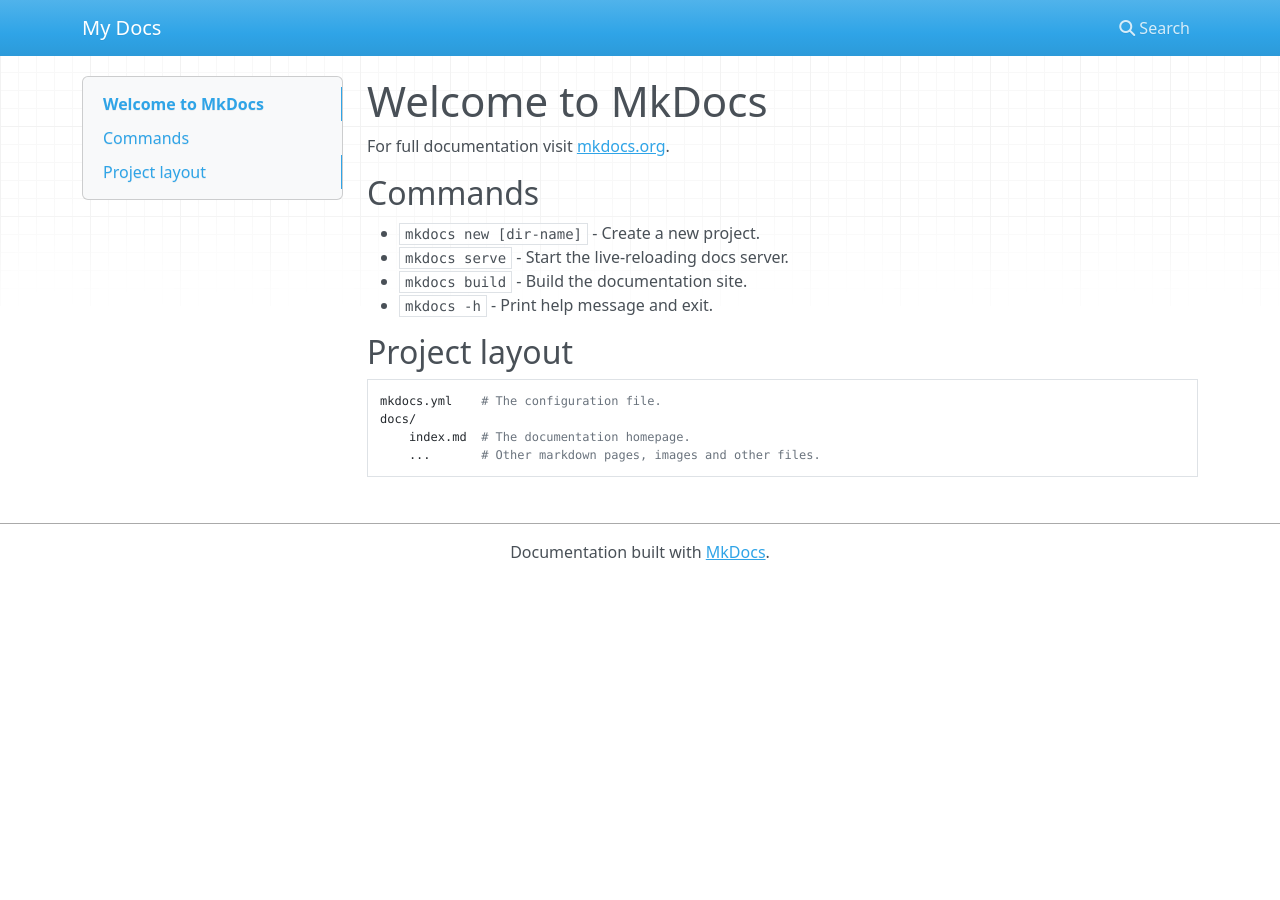
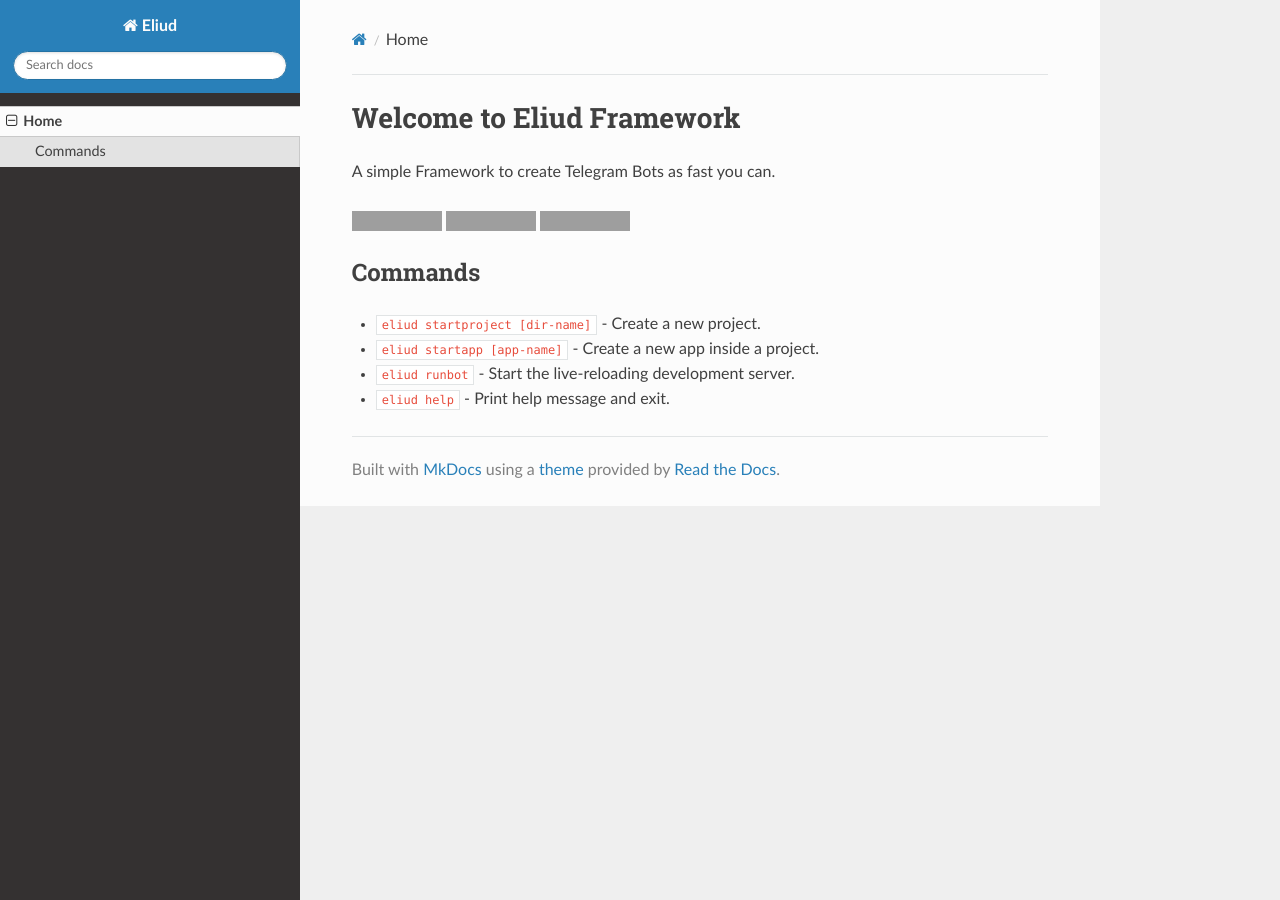
Before and after one commit to ragnarok22/eliud, an MkDocs documentation site: the page built from docs/index.md, in a window 1280 px wide. Built offline with MkDocs 1.6.1, drawn with Linux system fonts in a browser that asks for light colours; nearby versions of some CDN libraries; grey boxes are pictures that could not be loaded.

Commit message:
docs: set main info about the framework

```diff
--- a/docs/index.md
+++ b/docs/index.md
@@ -1,17 +1,14 @@
-# Welcome to MkDocs
+# Welcome to Eliud Framework
 
-For full documentation visit [mkdocs.org](https://www.mkdocs.org).
+A simple Framework to create Telegram Bots as fast you can.
+
+[![Tests](https://github.com/ragnarok22/eliud/actions/workflows/tests.yml/badge.svg)](https://github.com/ragnarok22/eliud/actions/workflows/tests.yml)
+![GitHub](https://img.shields.io/github/license/ragnarok22/eliud)
+[![Black](https://img.shields.io/badge/code%20style-black-000000.svg)](https://black.readthedocs.io/en/stable/)
 
 ## Commands
 
-* `mkdocs new [dir-name]` - Create a new project.
-* `mkdocs serve` - Start the live-reloading docs server.
-* `mkdocs build` - Build the documentation site.
-* `mkdocs -h` - Print help message and exit.
-
-## Project layout
-
-    mkdocs.yml    # The configuration file.
-    docs/
-        index.md  # The documentation homepage.
-        ...       # Other markdown pages, images and other files.
+* `eliud startproject [dir-name]` - Create a new project.
+* `eliud startapp [app-name]` - Create a new app inside a project.
+* `eliud runbot` - Start the live-reloading development server.
+* `eliud help` - Print help message and exit.
--- a/mkdocs.yml
+++ b/mkdocs.yml
@@ -1 +1,6 @@
-site_name: My Docs
+site_name: Eliud
+site_url: https://ragnarok22.github.io/eliud/
+
+nav:
+  - Home: index.md
+theme: readthedocs
```
